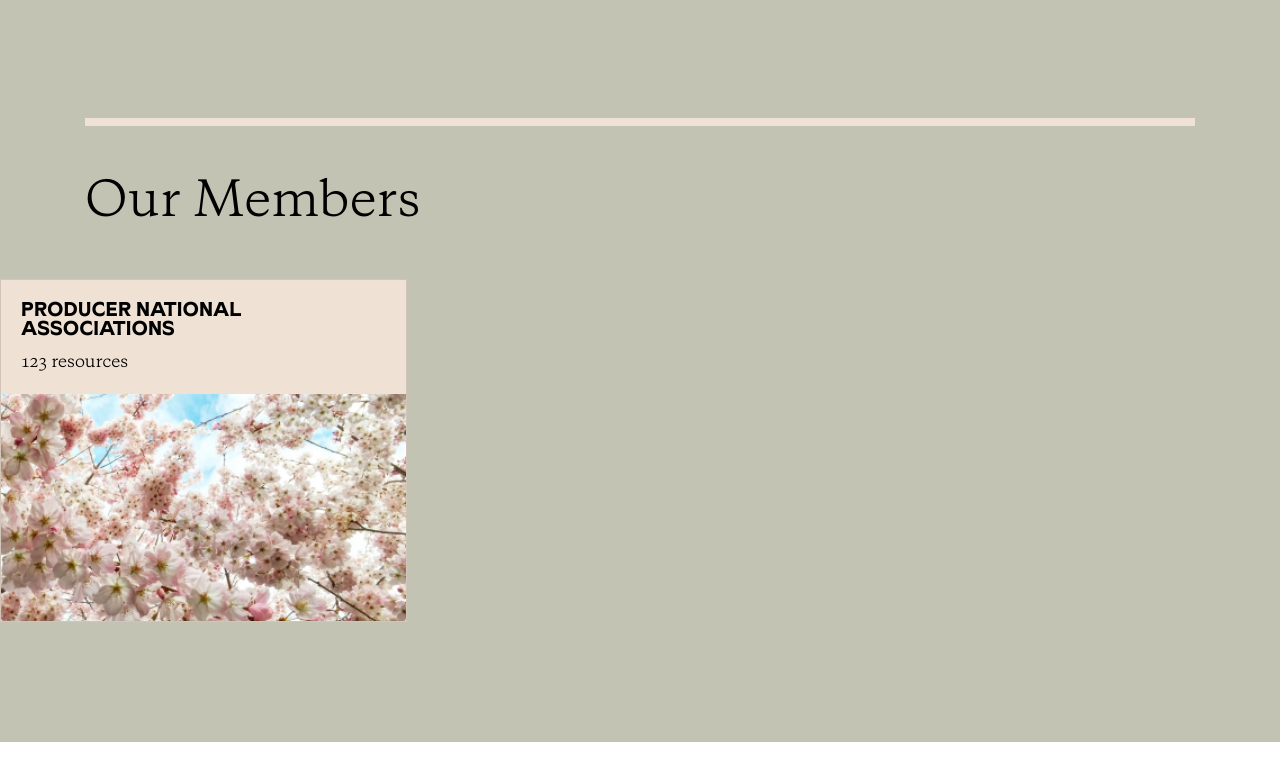
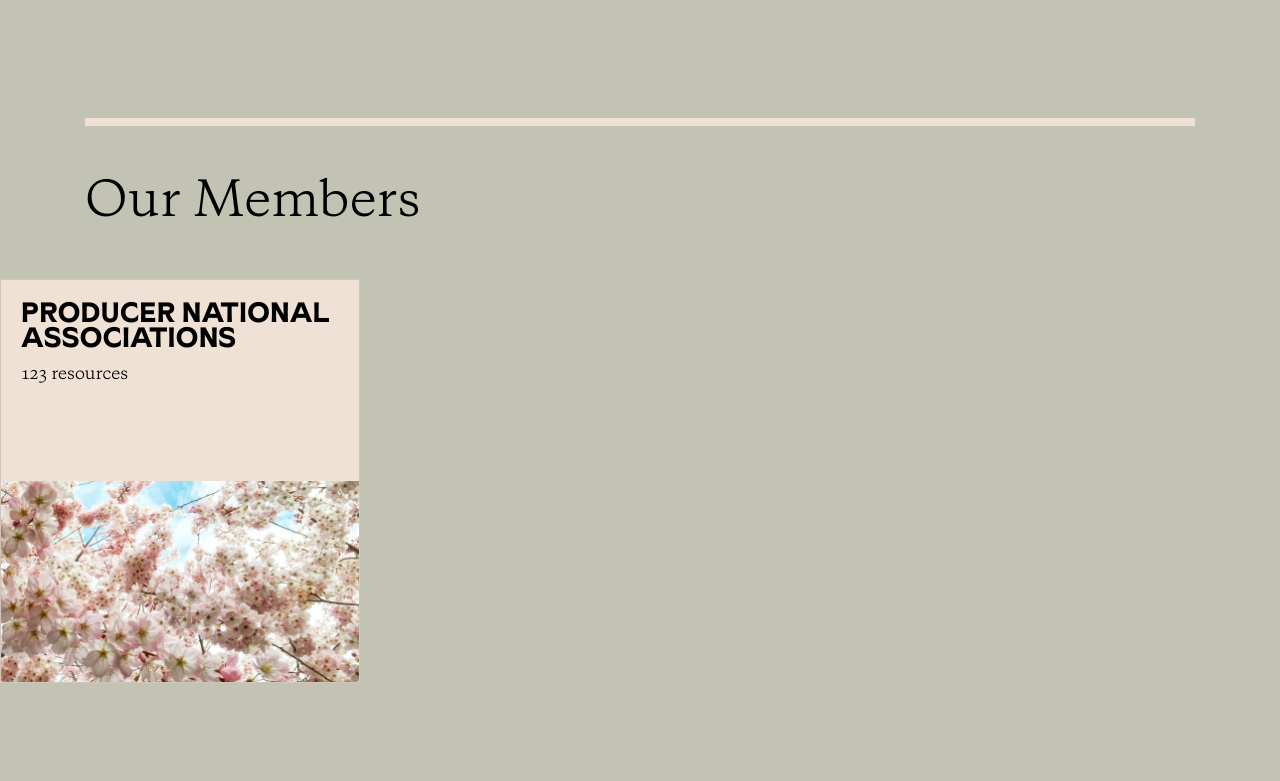
Before and after one commit to rosema-netizen/outside-tech-frontend-task, a plain HTML site: page index.html in a window 1280 px wide. Shown: the part 1714-2495 px from the top of the page. Before the commit the page ends 2456 px from the top, so only its background shows below. Drawn offline with Linux system fonts and the light colour scheme; files whose address does not match are found by name.

Commit message:
Add card hover styles

```diff
--- a/index.html
+++ b/index.html
@@ -138,8 +138,6 @@
                 </div>
                 <!-- TITLE END -->
                 <div class="blockcard__wrapper">
-                    <div class="row">
-                        <div class="col-md-4">
                     <div class="card">
                         <div class="card-body">
                             <h5 class="card-title">PRODUCER NATIONAL ASSOCIATIONS</h5>
@@ -149,16 +147,13 @@
                             alt="Card image cap">
                     </div>
                 </div>
-                    </div>
-                </div>
-                <!--BLOCK WRAPPER END  -->
+                <!--BLOCK WRAPPER END -->
             </div>
             <!-- BLOCK CARD END -->
         </div>
         <!-- CONNECT WRAPPER END -->
     </section>
     <!-- CONNECT END -->
-
 
 
     <script src="./dist/js/jquery-1.11.3.min.js"></script>
--- a/src/scss/1-helpers/_variable.scss
+++ b/src/scss/1-helpers/_variable.scss
@@ -9,7 +9,7 @@ $off-black:#474952;
 
 $hero-font-size:64px;
 $block-title-font-size: 52px;
-$card-title-font-size:24px;
+$card-title-font-size:28px;
 $sub-title-font-size:47px;
 $content-font-size:16px;
 
@@ -27,6 +27,8 @@ $bg-1:$peach;
 $bg-2:$dusty-green;
 $bg-3:$dusty-lilac;
 $card-bg: $peach;
+$card-bg-hover: $black;
+$card-text-hover: $peach;
 
 
 
--- a/src/scss/2-base/_common.scss
+++ b/src/scss/2-base/_common.scss
@@ -36,6 +36,10 @@ h2.title{
         font-size: $sub-title-font-size;
         margin: 48px 0;
     }
+
+    &__wrapper{
+        max-width: 100%;
+    }
 }
 
 .section-padding{
--- a/src/scss/4-modules/_card.scss
+++ b/src/scss/4-modules/_card.scss
@@ -1,12 +1,20 @@
 .card{
         border-radius: 0;
         background-color: $card-bg;
+        max-height: 404px;
+        height: 404px;
+        max-width: 360px;
+        transition: ease-in-out 0.6s;
+        &:hover{
+            background-color: $card-bg-hover;
+            color: $card-text-hover;
+        }
 
     &-title{
         font-family: "SunsetGothicBold";
-        font-size: 20px;
-        line-height: 19px;
+        font-size: $card-title-font-size;
+        line-height: 25px;
         text-transform: uppercase;
+
     }
-
 }
```
Also changed, not shown: dist/css/styles.css. Lines whose indentation alone changed are shown as unchanged.
